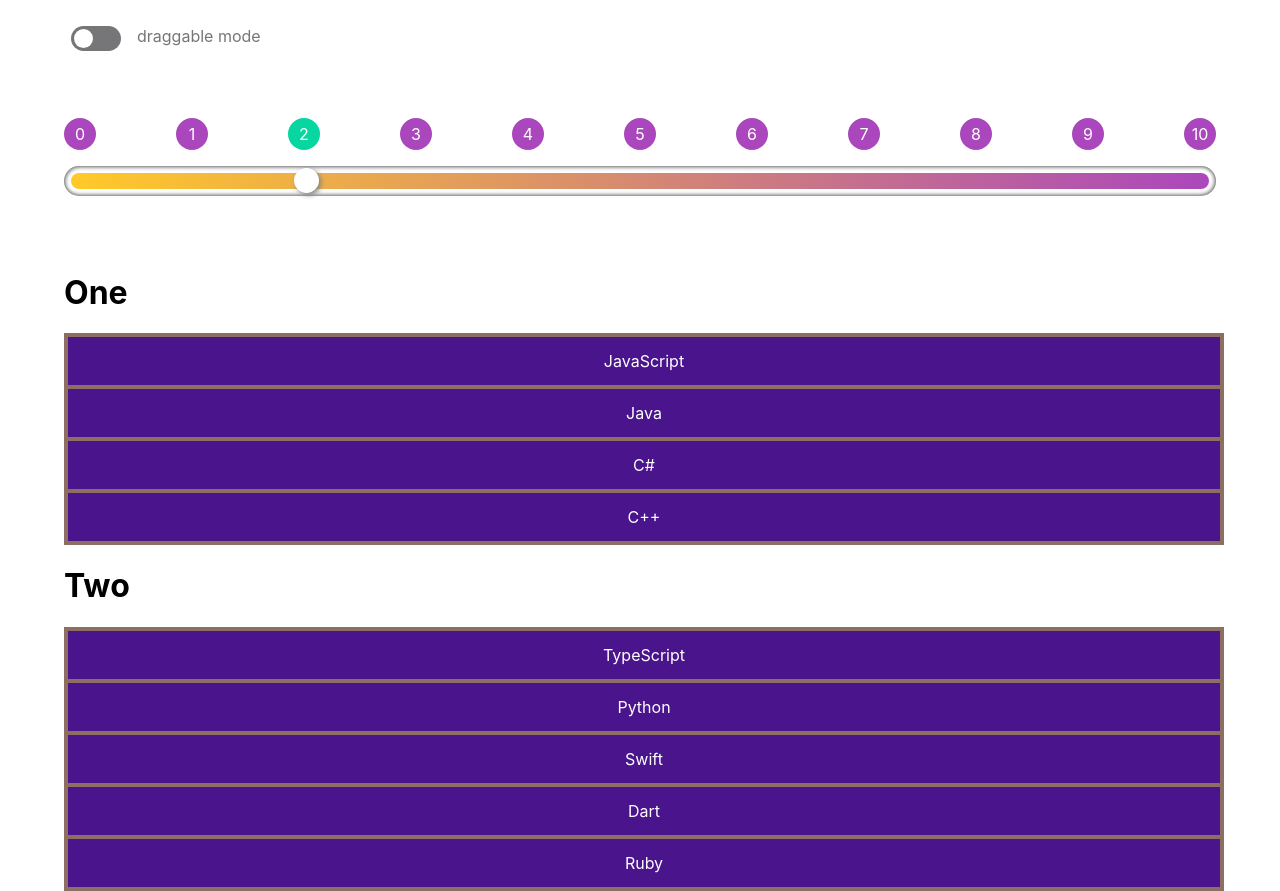
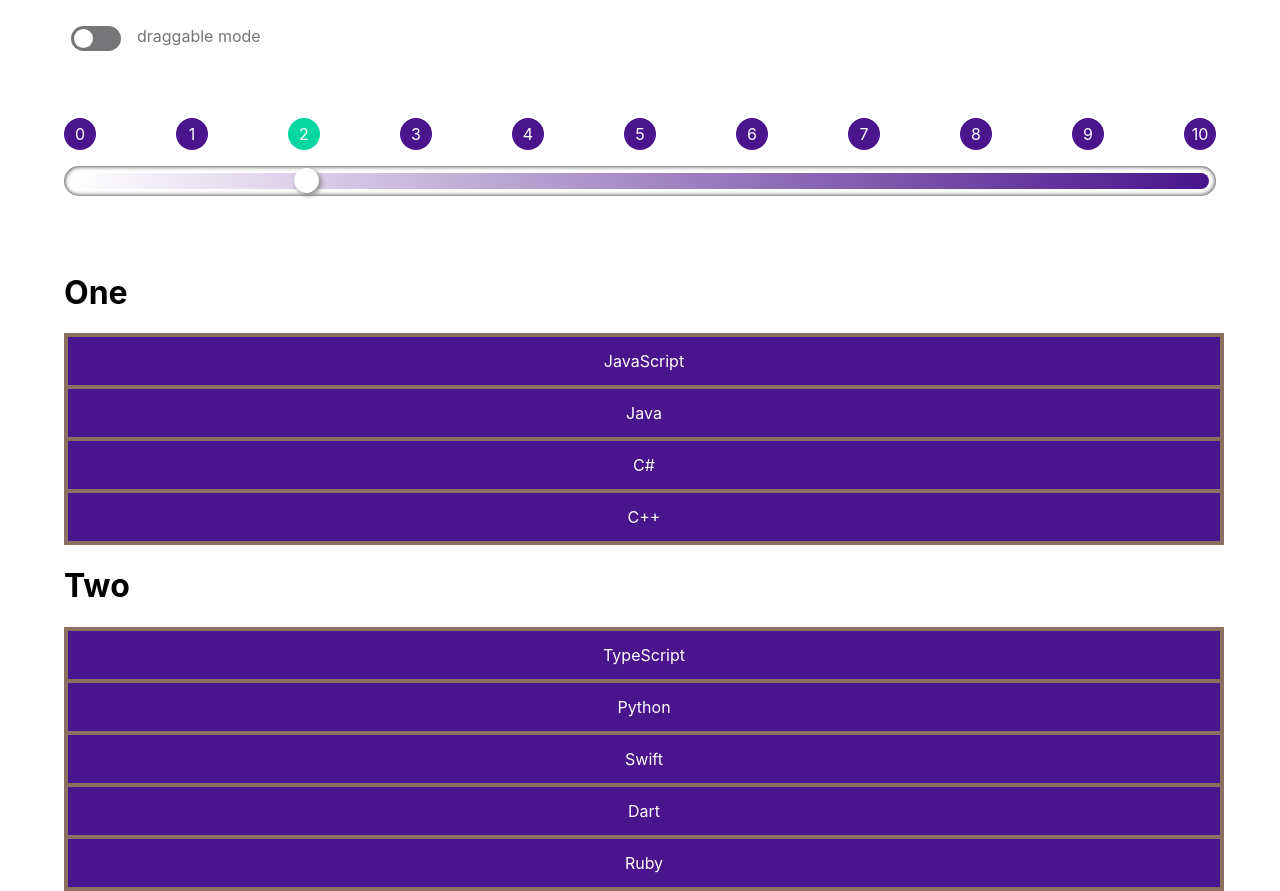
Before and after one commit to qubit88/dnd-wsipe-toggle-range, a React (Create React App) app: page / in a window 1280 px wide. Built offline with nearby package versions, Linux system fonts and the light colour scheme.

Commit message:
add pasing color and active color for range and range numbers

```diff
--- a/src/App.js
+++ b/src/App.js
@@ -100,8 +100,14 @@ class App extends React.Component {
           <RangeNumbers
             onClick={this.onRangeChange}
             value={this.state.rangeValue}
+            color="#4A148C"
+            activeColor="#06d7a0"
           />
-          <Range value={this.state.rangeValue} onChange={this.onRangeChange} />
+          <Range
+            color={"linear-gradient(to right, rgba(0,0,0,0) 0%, #4A148C 100%)"}
+            value={this.state.rangeValue}
+            onChange={this.onRangeChange}
+          />
         </div>
 
         <div className="App__row">
--- a/src/Range/Range.js
+++ b/src/Range/Range.js
@@ -1,15 +1,21 @@
 import React from "react";
 import "./Range.scss";
 
-function Range({ value, min, max, onChange }) {
+function Range({ value, min, max, onChange, color }) {
+  const style = {
+    background: color
+      ? color
+      : "linear-gradient(to right, rgba(0,0,0,0) 0%, #ab47bc 100%)"
+  };
   return (
     <div className="Range">
       <input
+        style={style}
         type="range"
         min={min || 0}
         max={max || 10}
         value={value}
-        onChange={e => onChange(e.target.value)}
+        onChange={e => onChange(Number(e.target.value))}
         className="Range__input"
       />
     </div>
--- a/src/Range/Range.scss
+++ b/src/Range/Range.scss
@@ -12,7 +12,6 @@
     height: 16px;
     border-radius: 16px;
     -webkit-appearance: none;
-    background: linear-gradient(to left, #ab47bc 0%, #ffca28 100%);
     display: block;
     width: calc(100% - 14px);
   }
--- a/src/Range/RangeNumbers.js
+++ b/src/Range/RangeNumbers.js
@@ -1,17 +1,30 @@
 import React from "react";
 import "./Range.scss";
 
-function RangeNumbers({ min = 0, max = 10, value, onClick }) {
+function RangeNumbers({
+  min = 0,
+  max = 10,
+  value,
+  onClick,
+  color,
+  activeColor
+}) {
   let numbers = Array.from({ length: max - min + 1 }, (x, n) => min + n);
-  console.log("numbers");
 
   return (
     <div className="Range__number-row">
       {numbers.map(n => (
         <div
+          style={{
+            background:
+              (value == n && activeColor) ||
+              (value == n && "#AED581") ||
+              color ||
+              "black"
+          }}
           key={n}
           onClick={e => onClick(n)}
-          className={`Range__number ${value == n ? "Range__active" : ""}`}
+          className={`Range__number`}
         >
           {n}
         </div>
```
